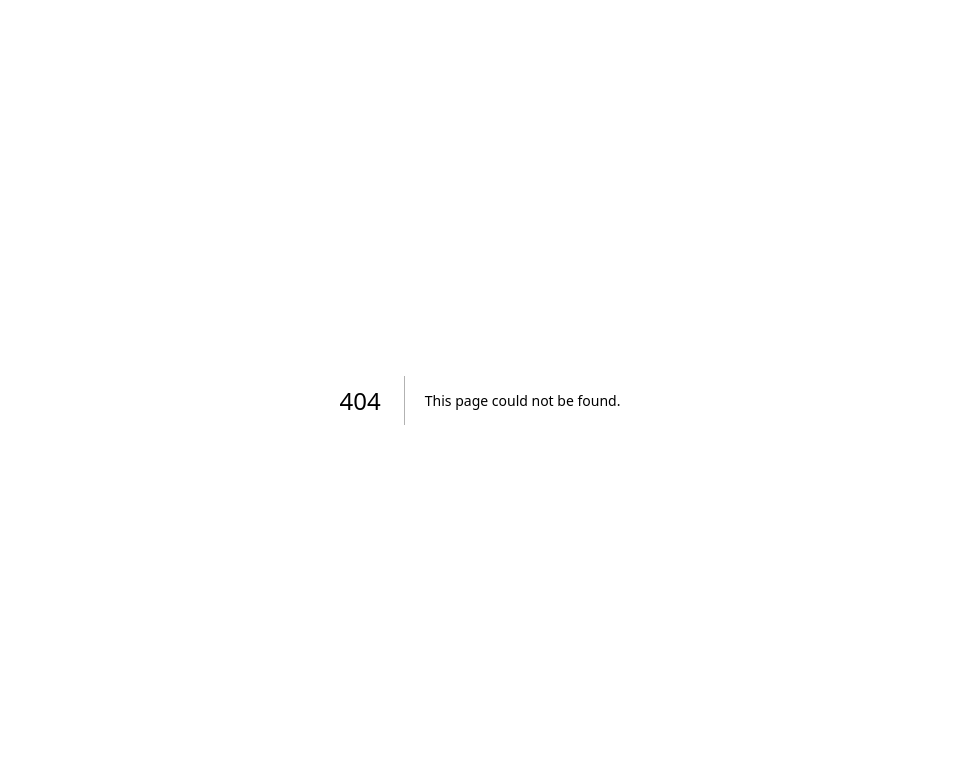
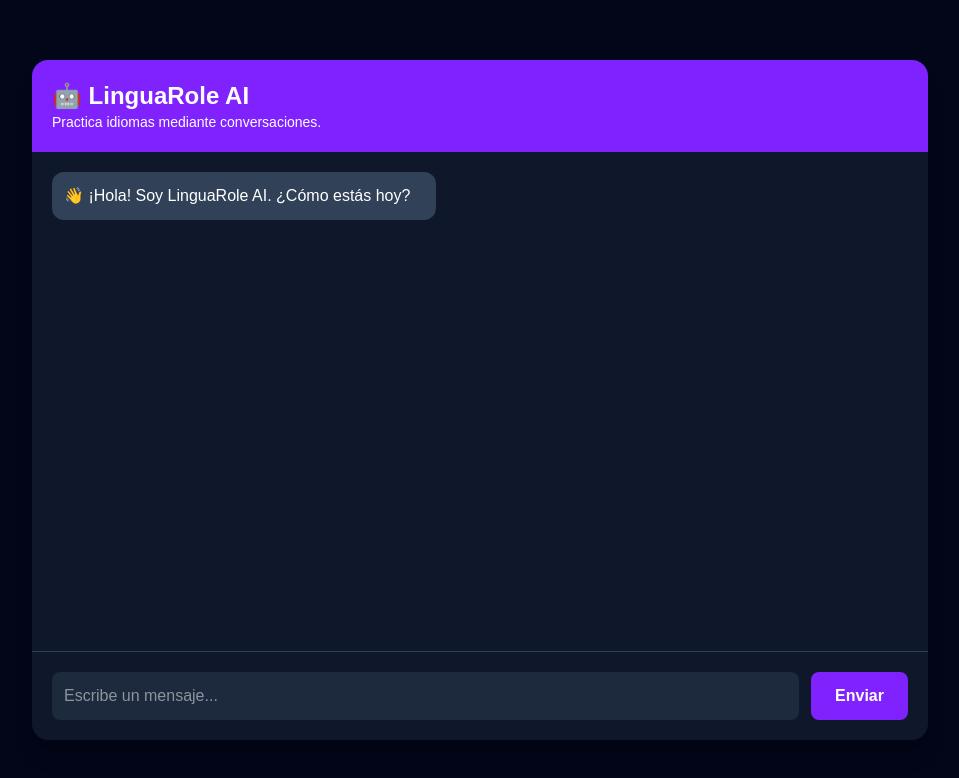
Before and after one commit to SaritaO8/linguarole-ai, a Next.js app: page /chat in a window 1280 px wide. Before the commit this address had no page. Shown: the top 778 px of the page, without its empty margins (160-1119 px from the left). Built offline with nearby package versions, Linux system fonts and the light colour scheme.

Commit message:
feat: :sparkles: add chat
add chat

```diff
--- /dev/null
+++ b/app/api/chat/route.js
@@ -0,0 +1,20 @@
+import { generateResponse } from "../../../lib/gemini";
+import { NextResponse } from 'next/server';
+
+export async function POST(request) {
+  try {
+    const { message, language, level, scenario } = await request.json();
+
+    const systemPrompt = `Eres un asistente conversacional para practicar idiomas.
+      Idioma: ${language || 'Inglés'}
+      Nivel: ${level || 'B1'}
+      Escenario: ${scenario || 'Cafetería'}`;
+
+    const reply = await generateResponse(message, systemPrompt);
+
+    return NextResponse.json({ reply });
+  } catch (error) {
+    console.error("Error en servidor:", error);
+    return NextResponse.json({ error: error.message }, { status: 500 });
+  }
+}
--- /dev/null
+++ b/app/chat/page.js
@@ -0,0 +1,122 @@
+"use client";
+
+import { useState } from "react";
+
+export default function ChatPage() {
+  const [messages, setMessages] = useState([
+    {
+      sender: "ai",
+      text: "👋 ¡Hola! Soy LinguaRole AI. ¿Cómo estás hoy?",
+    },
+  ]);
+
+  const [input, setInput] = useState("");
+
+  const sendMessage = async () => {
+    if (input.trim() === "") return;
+
+    const userMessage = input;
+
+    // Agregar mensaje del usuario
+    setMessages((prev) => [
+      ...prev,
+      {
+        sender: "user",
+        text: userMessage,
+      },
+    ]);
+
+    setInput("");
+
+    try {
+      const response = await fetch("/api/chat", {
+        method: "POST",
+        headers: {
+          "Content-Type": "application/json",
+        },
+        body: JSON.stringify({
+          message: userMessage,
+        }),
+      });
+
+      const data = await response.json();
+
+      // Agregar respuesta de la IA
+      setMessages((prev) => [
+        ...prev,
+        {
+          sender: "ai",
+          text: data.reply,
+        },
+      ]);
+    } catch (error) {
+      setMessages((prev) => [
+        ...prev,
+        {
+          sender: "ai",
+          text: "Ocurrió un error al comunicarse con el servidor.",
+        },
+      ]);
+
+      console.error(error);
+    }
+  };
+
+  return (
+    <main className="min-h-screen bg-slate-950 flex justify-center items-center p-6">
+      <div className="w-full max-w-4xl bg-slate-900 rounded-2xl shadow-xl h-[85vh] flex flex-col">
+
+        {/* Encabezado */}
+        <header className="bg-violet-600 text-white p-5 rounded-t-2xl">
+          <h1 className="text-2xl font-bold">
+            🤖 LinguaRole AI
+          </h1>
+
+          <p className="text-sm">
+            Practica idiomas mediante conversaciones.
+          </p>
+        </header>
+
+        {/* Mensajes */}
+        <section className="flex-1 p-5 overflow-y-auto space-y-4">
+          {messages.map((message, index) => (
+            <div
+              key={index}
+              className={
+                message.sender === "user"
+                  ? "bg-violet-600 text-white p-3 rounded-xl ml-auto max-w-sm"
+                  : "bg-slate-700 text-white p-3 rounded-xl max-w-sm"
+              }
+            >
+              {message.text}
+            </div>
+          ))}
+        </section>
+
+        {/* Caja de texto */}
+        <footer className="p-5 border-t border-slate-700 flex gap-3">
+          <input
+            type="text"
+            value={input}
+            placeholder="Escribe un mensaje..."
+            onChange={(e) => setInput(e.target.value)}
+            onKeyDown={(e) => {
+              if (e.key === "Enter") {
+                sendMessage();
+              }
+            }}
+            className="flex-1 p-3 rounded-lg bg-slate-800 text-white outline-none"
+          />
+
+          <button
+            onClick={sendMessage}
+            className="bg-violet-600 hover:bg-violet-700 transition px-6 rounded-lg text-white font-bold"
+          >
+            Enviar
+          </button>
+        </footer>
+
+      </div>
+    </main>
+  );
+}
--- a/app/page.js
+++ b/app/page.js
@@ -1,40 +1,37 @@
+"use client";
+
+import { useState } from "react";
+import { useRouter } from "next/navigation";
+
 import Header from "../components/Header";
 import LanguageSelector from "../components/LanguageSelector";
+import ScenarioSelector from "../components/ScenarioSelector";
+
 
 export default function Home() {
+  const [language, setLanguage] = useState("Inglés");
+  const [scenario, setScenario] = useState("Restaurante");
+  const [level, setLevel] = useState("Básico");
+  const router = useRouter();
+  const startConversation = () => {
+  router.push("/chat");
+};
+
   return (
     <main className="min-h-screen bg-slate-950 flex items-center justify-center p-6">
       <div className="w-full max-w-md bg-slate-900 rounded-2xl shadow-xl p-8">
 
         <Header />
 
-        {/* Idioma */}
-        <div className="mb-5">
-          <label className="block text-white font-semibold mb-2">
-            🌎 Idioma
-          </label>
+        <LanguageSelector
+          language={language}
+          setLanguage={setLanguage}
+        />
 
-          <select className="w-full p-3 rounded-lg bg-slate-800 text-white border border-slate-700">
-            <option>🇺🇸 Inglés</option>
-            <option>🇫🇷 Francés</option>
-            <option>🇰🇷 Coreano</option>
-          </select>
-        </div>
-
-        {/* Escenario */}
-        <div className="mb-5">
-          <label className="block text-white font-semibold mb-2">
-            🎭 Escenario
-          </label>
-
-          <select className="w-full p-3 rounded-lg bg-slate-800 text-white border border-slate-700">
-            <option>☕ Restaurante</option>
-            <option>✈️ Aeropuerto</option>
-            <option>🏨 Hotel</option>
-            <option>💼 Entrevista</option>
-            <option>🛍️ Compras</option>
-          </select>
-        </div>
+        <ScenarioSelector
+          scenario={scenario}
+          setScenario={setScenario}
+        />
 
         {/* Nivel */}
         <div className="mb-8">
@@ -42,14 +39,21 @@ export default function Home() {
             📈 Nivel
           </label>
 
-          <select className="w-full p-3 rounded-lg bg-slate-800 text-white border border-slate-700">
-            <option>🟢 Básico</option>
-            <option>🟡 Intermedio</option>
-            <option>🔴 Avanzado</option>
+          <select
+            value={level}
+            onChange={(e) => setLevel(e.target.value)}
+            className="w-full p-3 rounded-lg bg-slate-800 text-white border border-slate-700"
+          >
+            <option>Básico</option>
+            <option>Intermedio</option>
+            <option>Avanzado</option>
           </select>
         </div>
 
-        <button className="w-full bg-violet-600 hover:bg-violet-700 transition rounded-lg p-3 font-bold text-white">
+        <button
+          onClick={startConversation}
+          className="w-full bg-violet-600 hover:bg-violet-700 transition rounded-lg p-3 font-bold text-white"
+        >
           Comenzar conversación
         </button>
 
--- a/components/LanguageSelector.jsx
+++ b/components/LanguageSelector.jsx
@@ -1,14 +1,18 @@
-export default function LanguageSelector() {
+export default function LanguageSelector({ language, setLanguage }) {
   return (
     <div className="mb-5">
       <label className="block text-white font-semibold mb-2">
         🌎 Idioma
       </label>
 
-      <select className="w-full p-3 rounded-lg bg-slate-800 text-white border border-slate-700">
-        <option>🇺🇸 Inglés</option>
-        <option>🇫🇷 Francés</option>
-        <option>🇰🇷 Coreano</option>
+      <select
+        value={language}
+        onChange={(e) => setLanguage(e.target.value)}
+        className="w-full p-3 rounded-lg bg-slate-800 text-white border border-slate-700"
+      >
+        <option>Inglés</option>
+        <option>Francés</option>
+        <option>Coreano</option>
       </select>
     </div>
   );
--- /dev/null
+++ b/components/LevelSelector.jsx
@@ -0,0 +1,15 @@
+export default function LevelSelector() {
+  return (
+    <div className="mb-8">
+      <label className="block text-white font-semibold mb-2">
+        📈 Nivel
+      </label>
+
+      <select className="w-full p-3 rounded-lg bg-slate-800 text-white border border-slate-700">
+        <option>🟢 Básico</option>
+        <option>🟡 Intermedio</option>
+        <option>🔴 Avanzado</option>
+      </select>
+    </div>
+  );
+}
--- /dev/null
+++ b/components/ScenarioSelector.jsx
@@ -0,0 +1,21 @@
+export default function ScenarioSelector({ scenario, setScenario }) {
+  return (
+    <div className="mb-5">
+      <label className="block text-white font-semibold mb-2">
+        🎭 Escenario
+      </label>
+
+      <select
+        value={scenario}
+        onChange={(e) => setScenario(e.target.value)}
+        className="w-full p-3 rounded-lg bg-slate-800 text-white border border-slate-700"
+      >
+        <option>Restaurante</option>
+        <option>Aeropuerto</option>
+        <option>Hotel</option>
+        <option>Entrevista</option>
+        <option>Compras</option>
+      </select>
+    </div>
+  );
+}
--- /dev/null
+++ b/lib/gemini.js
@@ -0,0 +1,17 @@
+import { GoogleGenAI } from '@google/genai';
+
+const ai = new GoogleGenAI({ apiKey: process.env.GEMINI_API_KEY });
+
+export async function generateResponse(prompt, systemInstruction = "") {
+  // Probamos con gemini-2.0-flash que es la versión recomendada del nuevo SDK
+  const response = await ai.models.generateContent({
+    model: 'gemini-2.0-flash',
+    contents: prompt,
+    config: {
+      systemInstruction: systemInstruction,
+      temperature: 0.7,
+    }
+  });
+
+  return response.text;
+}
--- a/package.json
+++ b/package.json
@@ -9,6 +9,7 @@
     "lint": "eslint"
   },
   "dependencies": {
+    "@google/genai": "^2.13.0",
     "next": "16.2.12",
     "react": "19.2.4",
     "react-dom": "19.2.4"
```
Also changed, not shown: 1 other file (tests, documents, lock files or other folders).
